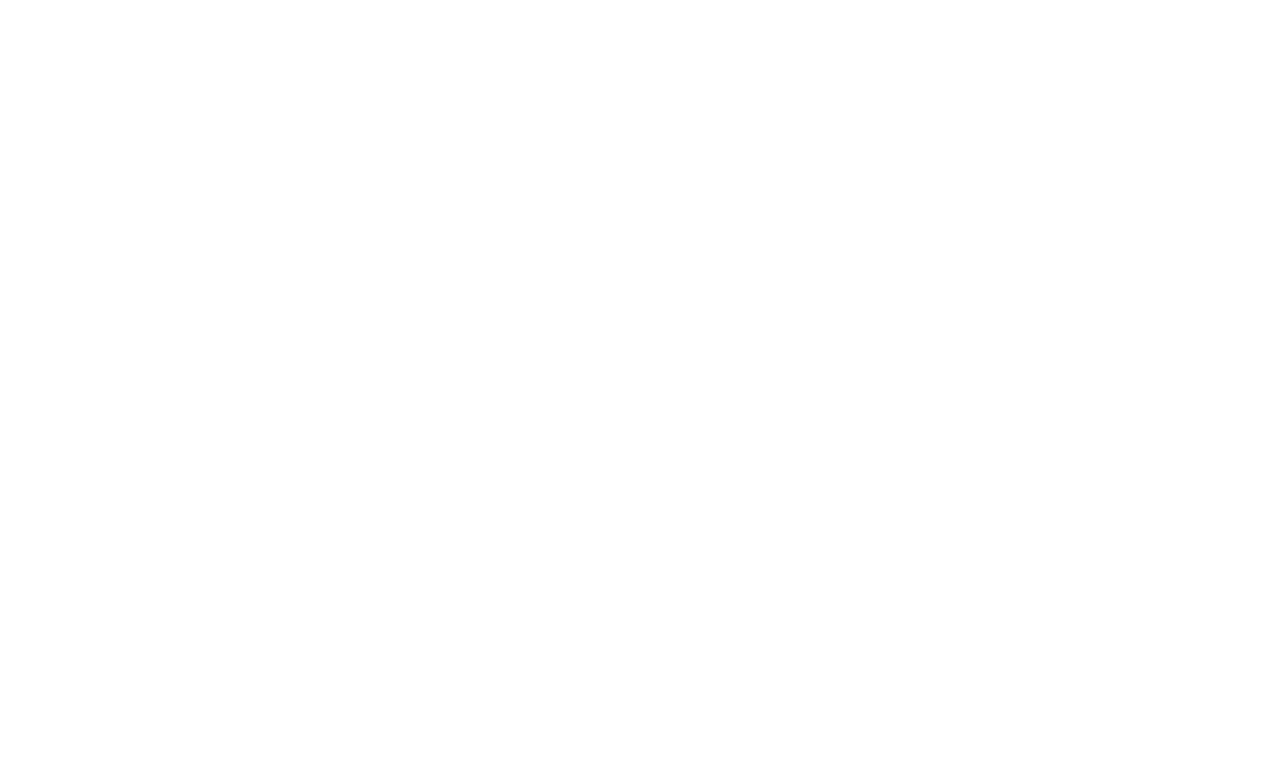
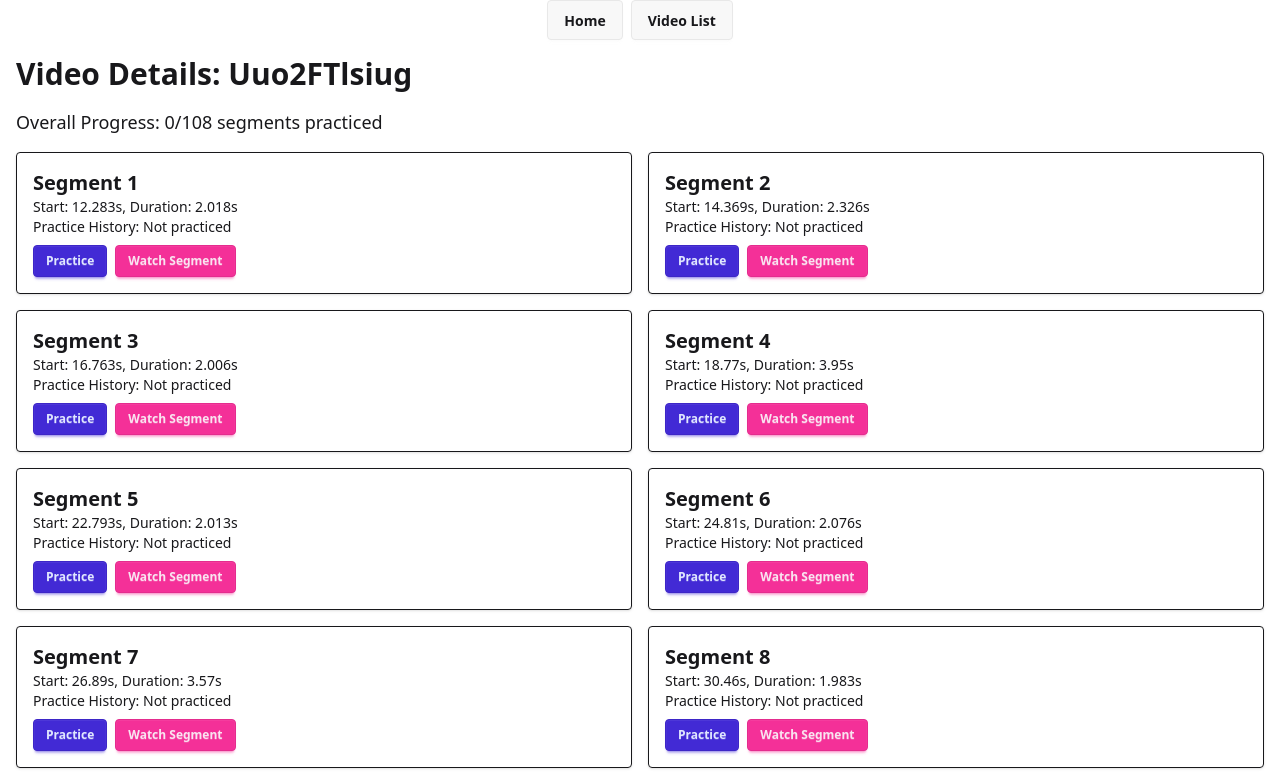
Before and after one commit to koljapluemer/video-vocab, a Vue app: page /video-detail/Uuo2FTlsiug in a window 1280 px wide. Before the commit this address had no page. Shown: the top 782 px of the page. Built offline with nearby package versions, Linux system fonts and the light colour scheme.

Commit message:
add broken video overview page

```diff
--- a/src/App.vue
+++ b/src/App.vue
@@ -1,5 +1,14 @@
 <template>
-  <router-view />
+  <header>
+    <nav class="flex flex-row gap-2 m-auto justify-center">
+      <router-link class="btn" to="/">Home</router-link>
+      <router-link class="btn" to="/video-list">Video List</router-link>
+    </nav>
+  </header>
+  <main>
+    <router-view />
+
+  </main>
 </template>
 
 <script setup lang="ts">
--- /dev/null
+++ b/src/pages/VideoDetailPage.vue
@@ -0,0 +1,82 @@
+<template>
+    <div class="container mx-auto p-4" v-if="video">
+        <h1 class="text-3xl font-bold mb-4">Video Details: {{ video.videoId }}</h1>
+        <div class="mb-4">
+            <p class="text-lg">
+                Overall Progress:
+                <span v-if="overallProgress !== null">{{ overallProgress }}</span>
+                <span v-else>Not practiced yet</span>
+            </p>
+        </div>
+        <div class="grid grid-cols-1 md:grid-cols-2 gap-4">
+            <div v-for="(segment, idx) in video.segments" :key="idx" class="border p-4 rounded shadow-sm">
+                <h2 class="text-xl font-semibold">Segment {{ idx + 1 }}</h2>
+                <p class="text-sm">Start: {{ segment.start }}s, Duration: {{ segment.duration }}s</p>
+                <p class="text-sm mb-2">
+                    Practice History:
+                    <span v-if="getSegmentHistory(video.videoId, idx)">{{ getSegmentHistory(video.videoId, idx)
+                        }}</span>
+                    <span v-else>Not practiced</span>
+                </p>
+                <div class="flex gap-2">
+                    <router-link :to="`/flashcards/${video.videoId}/${idx}`" class="btn btn-sm btn-primary">
+                        Practice
+                    </router-link>
+                    <router-link :to="`/video/${video.videoId}/${idx}`" class="btn btn-sm btn-secondary">
+                        Watch Segment
+                    </router-link>
+                </div>
+            </div>
+        </div>
+    </div>
+    <div v-else class="container mx-auto p-4">
+        <p class="text-xl">Loading video details…</p>
+    </div>
+</template>
+
+<script setup lang="ts">
+import { ref, onMounted, computed } from 'vue';
+import { useRoute, useRouter } from 'vue-router';
+import type { VideoData } from '@/types';
+import { useData } from '@/composables/useData';
+
+const route = useRoute();
+const router = useRouter();
+const videoId = route.params.videoId as string;
+
+const { getVideos } = useData();
+const videos = ref<VideoData[]>([]);
+
+onMounted(() => {
+    videos.value = getVideos();
+    // Redirect if no matching video is found.
+    if (!videos.value.find(v => v.videoId === videoId)) {
+        router.push('/');
+    }
+});
+
+// Since we redirect if video is not found, we can assert non-null.
+const video = computed(() => videos.value.find(v => v.videoId === videoId)!);
+
+// Load progress from localStorage.
+const videoProgress = ref<Record<string, any>>({});
+onMounted(() => {
+    const vp = localStorage.getItem('videoProgress');
+    videoProgress.value = vp ? JSON.parse(vp) : {};
+});
+
+function getSegmentHistory(videoId: string, segmentIndex: number): string | null {
+    const key = `${videoId}_${segmentIndex}`;
+    const progress = videoProgress.value[key];
+    return progress !== undefined ? `Rating: ${progress}` : null;
+}
+
+const overallProgress = computed(() => {
+    if (!video.value) return null;
+    const practiced = video.value.segments.filter((_, idx) => {
+        const key = `${video.value.videoId}_${idx}`;
+        return videoProgress.value[key] !== undefined;
+    }).length;
+    return `${practiced}/${video.value.segments.length} segments practiced`;
+});
+</script>
--- /dev/null
+++ b/src/pages/VideoListPage.vue
@@ -0,0 +1,25 @@
+<template>
+    <div class="container mx-auto p-4">
+        <h1 class="text-3xl font-bold mb-6">Video Overview</h1>
+        <div class="grid grid-cols-1 md:grid-cols-3 gap-4">
+            <div v-for="video in videos" :key="video.videoId" class="border p-4 rounded shadow-sm">
+                <h2 class="text-xl font-semibold mb-2">Video: {{ video.videoId }}</h2>
+                <router-link :to="`/video-detail/${video.videoId}`" class="btn btn-sm btn-primary">
+                    View Details
+                </router-link>
+            </div>
+        </div>
+    </div>
+</template>
+
+<script setup lang="ts">
+import { ref, onMounted } from 'vue';
+import type { VideoData } from '@/types';
+import { useData } from '@/composables/useData';
+
+const { getVideos } = useData();
+const videos = ref<VideoData[]>([]);
+onMounted(() => {
+    videos.value = getVideos();
+});
+</script>
--- a/src/router/index.ts
+++ b/src/router/index.ts
@@ -28,6 +28,16 @@
     name: 'Completed',
     component: CompletedPage,
   },
+  {
+    path: '/video-list',
+    name: 'VideoList',
+    component: () => import('@/pages/VideoListPage.vue'),
+  },
+  {
+    path: '/video-detail/:videoId',
+    name: 'VideoDetails',
+    component: () => import('@/pages/VideoDetailPage.vue'),
+  }
 ];
 
 const router = createRouter({
```
